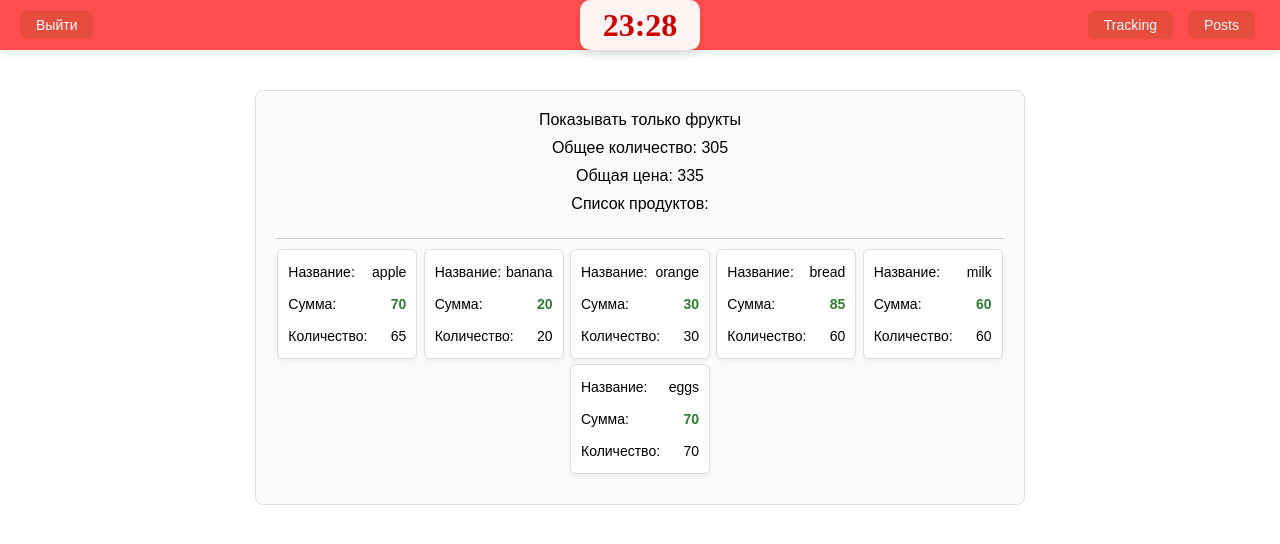
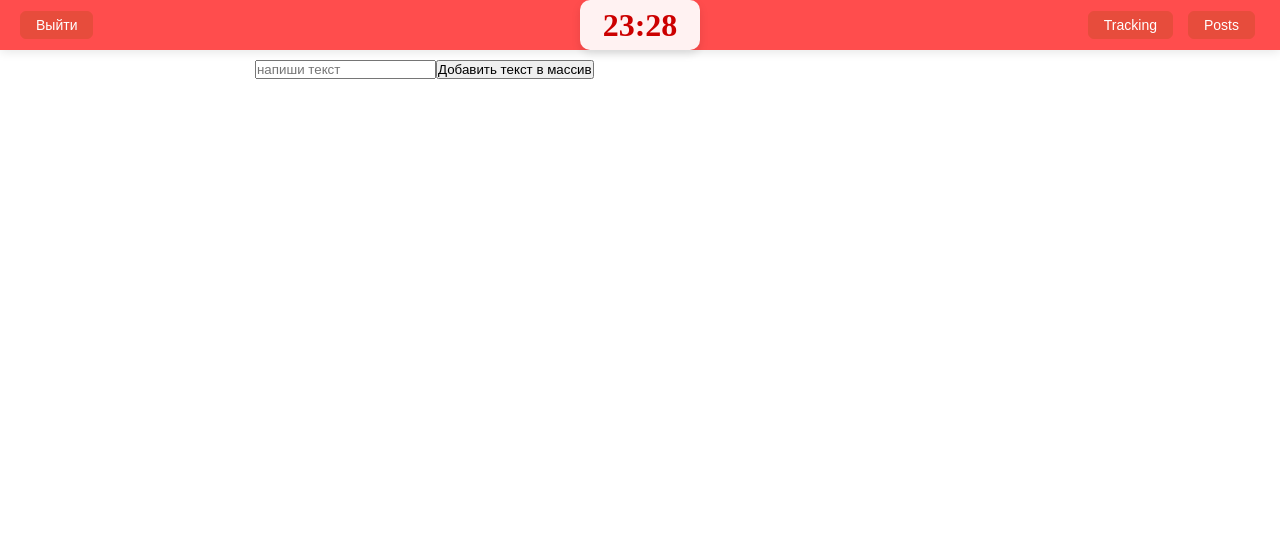
Before and after one commit to HelloSpr4TeR/mock_posts_client, a React (Create React App) app: page /training in a window 1280 px wide. Both pictures are taken after typing "Sample", "Sample123" into the empty fields and a click on the button "Войти". Shown: the top 544 px of the page. Built offline with nearby package versions, Linux system fonts and the light colour scheme.

Commit message:
add todo editor

```diff
--- a/src/pages/Training.jsx
+++ b/src/pages/Training.jsx
@@ -1,70 +1,73 @@
-import React, { useMemo, useState } from "react";
-import { Cart } from "../components/FruitsTaskCase/Cart";
-import { FRUITS, PRODUCTS } from "../components/FruitsTaskCase/constants";
-import '../components/FruitsTaskCase/fruits.css'
+import React, { useRef, useState } from 'react'
 
-export default function Training() {
-  const [isChecked, setIsChecked] = useState(false)
 
-  const uniqueProd = useMemo(() => {
-    const map = new Map()
+const Training = () => {
+  const refText = useRef(null)
+  const editRef = useRef(null)
+  const [addText, setAddText] = useState([])
 
-    for (const item of PRODUCTS) {
-      if (!map.has(item.name)) {
-        map.set(item.name, item)
+  const addNewText = () => {
+    setAddText(prev => [{
+      id: Date.now(),
+      text: refText.current.value,
+      edit: false,
+      dis: false
+    }, ...prev])
+    setTimeout(() => { refText.current.value = '' })
+  }
+
+  const deleteText = (id) => {
+    setAddText(prev => prev.filter(item => {
+      return item.id !== id
+    }))
+  }
+
+  const editText = (id) => {
+    setAddText(prev => prev.map(item => {
+      if (item.id === id) {
+        item.text = editRef.current.value
+        editRef.current.value = ''
+        item.edit = !item.edit
       } else {
-        map.set(item.name, {
-          ...map.get(item.name),
-          price: map.get(item.name).price + item.price,
-          count: map.get(item.name).count + item.count
-        })
+        item.dis = !item.dis
       }
-    }
+      return item
+    }))
+  }
 
-    return Array.from(map.values())
-  }, [PRODUCTS])
-
-  const fruits = uniqueProd.filter(product => FRUITS.includes(product.name))
-
-  const productsArr = !isChecked ? uniqueProd : fruits
-
-  const countPrice = productsArr.reduce((acc, { count, price }) => {
-    acc.count += count
-    acc.price += price
-    return acc
-  }, { count: 0, price: 0 })
+  const editFlag = (id) => {
+    setAddText(prev => prev.map((item => {
+      if (item.id === id) {
+        item.edit = !item.edit
+      } else {
+        item.dis = !item.dis
+      }
+      return item
+    })))
+  }
 
   return (
-    <div className="wrapper">
-      <div>
-        <label style={{ cursor: 'pointer' }}>
-          <input
-            style={{ display: "none" }}
-            type="checkbox"
-            id="isFruit"
-            checked={isChecked}
-            onChange={(e) => setIsChecked(e.target.checked)} />
-          {!isChecked ? <span>
-            Показывать только фрукты
-          </span> :
-            <span>Показать все</span>}
-        </label>
-      </div>
-      <div>
-        Общее количество: <span>{countPrice.count}</span>
-      </div>
-      <div>
-        Общая цена: <span>{countPrice.price}</span>
-      </div>
-      <div>Список продуктов:</div>
-      <div className="cart-wrapper">
-        {productsArr.map((product, idx) => (
-          <Cart key={idx}
-            name={product.name}
-            price={product.price}
-            count={product.count} />
+    <div>
+      <input ref={refText} placeholder='напиши текст' />
+      <button onClick={addNewText}>Добавить текст в массив</button>
+      <ul>
+        {addText.map(item => (
+          <li key={item.id}>
+            <h4>{item.id}</h4>
+            <p>{item.text}</p>
+            {item.edit ?
+              <div>
+                <input placeholder='Редактировать' ref={editRef} />
+                <button onClick={() => editText(item.id)}>Сохранить</button>
+              </div>
+              : <button onClick={() => editFlag(item.id)} disabled={item.dis}>Редактировать</button>
+            }
+            <button onClick={() => deleteText(item.id)}>Удалить</button>
+          </li>
         ))}
-      </div>
+      </ul>
     </div>
-  );
+  )
 }
+
+export default Training
```
Also changed, not shown: src/components/FruitsTaskCase/Cart.jsx (+71 -0 lines).
